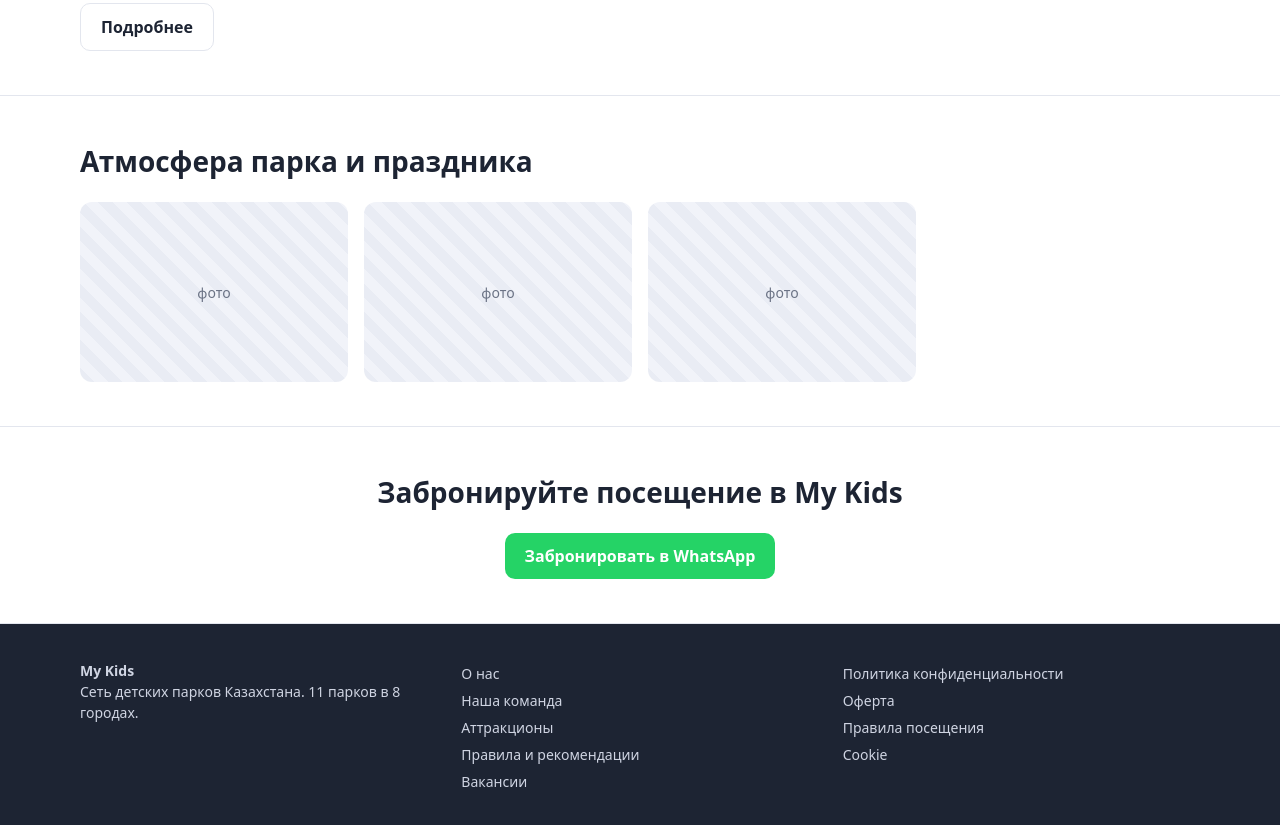
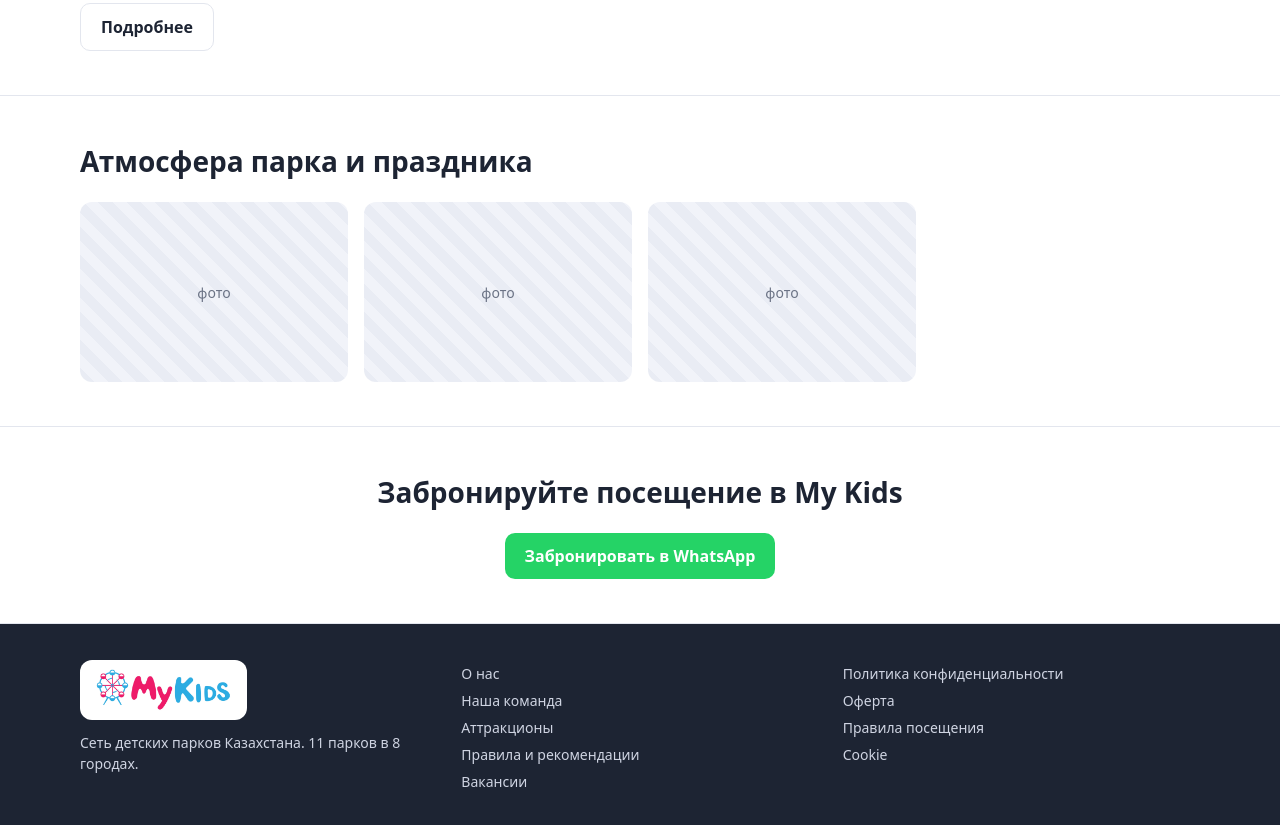
Before and after one commit to bouquet2025/mykids-preview, a plain HTML site: page index.html in a window 1280 px wide. Shown: the part 3231-4056 px from the top of the page. Drawn offline with Linux system fonts and the light colour scheme.

Commit message:
chore: update preview

```diff
--- a/app.js
+++ b/app.js
@@ -49,7 +49,7 @@ function shell(){
 </div></header>`);
   document.body.insertAdjacentHTML('beforeend', (document.body.dataset.nocta?'':`<section class="blk"><div class="wrap" style="text-align:center"><h2>Забронируйте посещение в My Kids</h2><button class="btn wa" onclick="book()">Забронировать в WhatsApp</button></div></section>`)+`
 <footer><div class="wrap fcols">
- <div><b>My Kids</b><br>Сеть детских парков Казахстана. 11 парков в 8 городах.</div>
+ <div><a class="flogo" href="index.html"><img src="logo.webp" alt="My Kids" height="44"></a>Сеть детских парков Казахстана. 11 парков в 8 городах.</div>
  <div><a href="#">О нас</a><a href="#">Наша команда</a><a href="#">Аттракционы</a><a href="#">Правила и рекомендации</a><a href="#">Вакансии</a></div>
  <div><a href="#">Политика конфиденциальности</a><a href="#">Оферта</a><a href="#">Правила посещения</a><a href="#">Cookie</a></div>
 </div></footer>
--- a/style.css
+++ b/style.css
@@ -57,3 +57,5 @@ table{display:block;overflow-x:auto}
 .fld{display:grid;gap:12px;max-width:520px}.fld select,.fld input{width:100%;padding:10px;font:inherit}
 @media(max-width:860px){.hgrid{grid-template-columns:1fr}.hgrid .ph{min-height:180px}}
 .logo img{display:block;height:40px;width:auto}
+
+footer .flogo{display:block;width:fit-content;background:#fff;border-radius:12px;padding:8px 14px;margin-bottom:12px}footer .flogo img{display:block;height:44px;width:auto}
```
